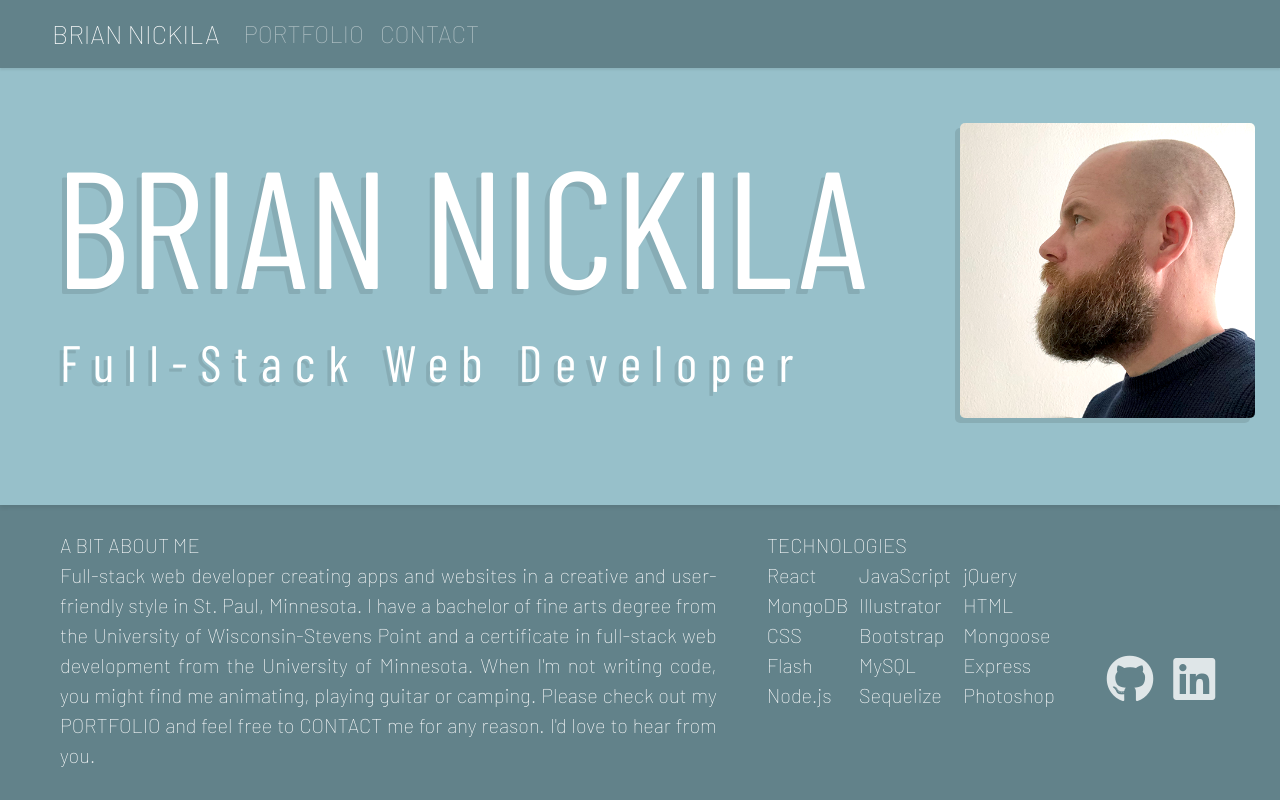
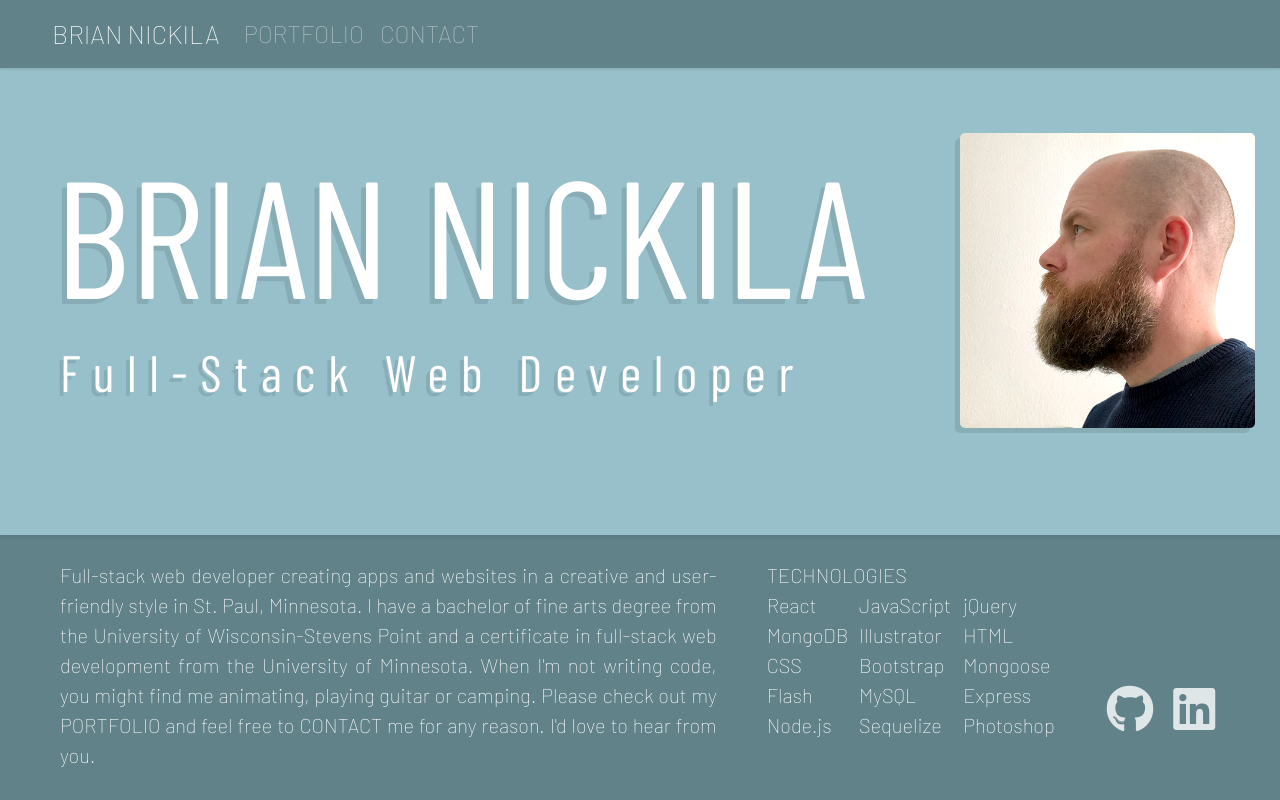
Before and after one commit to nickila/portfolio, a React (Create React App) app in the folder client/: page / in a window 1280 px wide. Built offline with nearby package versions, Linux system fonts and the light colour scheme.

Commit message:
Small adjustments.

```diff
--- a/client/src/App.css
+++ b/client/src/App.css
@@ -26,8 +26,8 @@ body {
 .nameDiv {
   background-color: rgb(151, 192, 202);
   box-shadow: 0 3px 4px rgba(0, 0, 0, 0.08);
-  padding-top: 55px;
-  padding-bottom: 85px;
+  padding-top: 65px;
+  padding-bottom: 105px;
 
 }
 
--- a/client/src/pages/Home.js
+++ b/client/src/pages/Home.js
@@ -26,7 +26,7 @@ function Home() {
             </div >
             < div className="row infoRow" >
                 <div className="col-md-7 bioDiv">
-                    <p className="bio">A BIT ABOUT ME<br />Full-stack web developer creating apps and websites in a creative and user-friendly style in St. Paul, Minnesota. I have a bachelor of fine arts degree from the University of Wisconsin-Stevens Point and a certificate in full-stack web development from the University of Minnesota. When I'm not writing code, you might find me animating, playing guitar or camping. Please check out my <Link className="link" to="/portfolio">PORTFOLIO</Link> and feel free to <Link className="link" to="/contact" >CONTACT</Link> me for any reason. I'd love to hear from you.</p>
+                    <p className="bio">Full-stack web developer creating apps and websites in a creative and user-friendly style in St. Paul, Minnesota. I have a bachelor of fine arts degree from the University of Wisconsin-Stevens Point and a certificate in full-stack web development from the University of Minnesota. When I'm not writing code, you might find me animating, playing guitar or camping. Please check out my <Link className="link" to="/portfolio">PORTFOLIO</Link> and feel free to <Link className="link" to="/contact" >CONTACT</Link> me for any reason. I'd love to hear from you.</p>
                 </div>
                 <div className="col-md-3 tableDiv">
                     <table className="table borderless">
```
